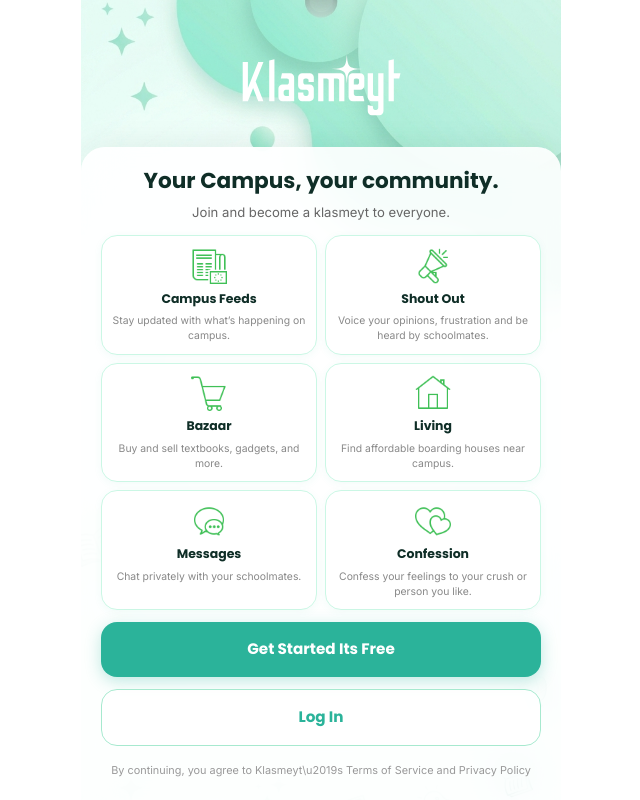
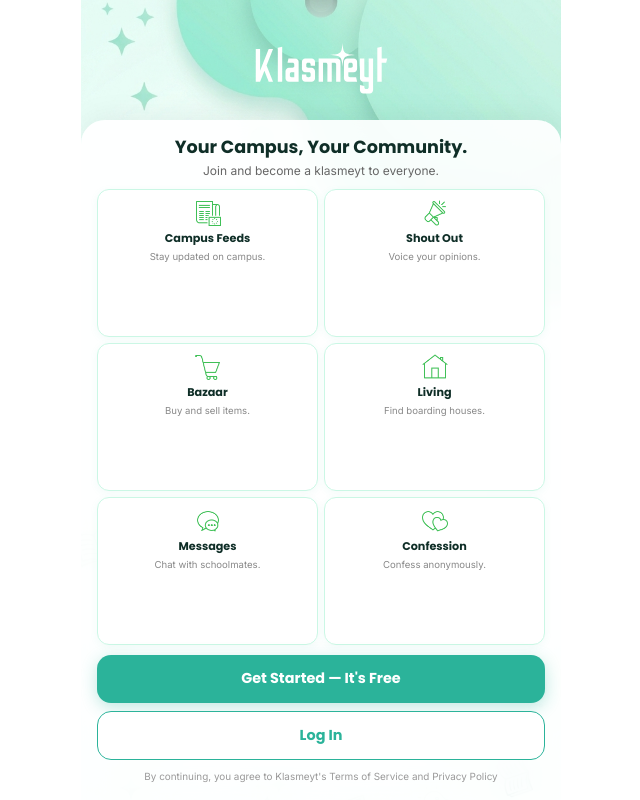
Before and after one commit to djmirontos/konek, a Next.js app: page / in a window 1280 px wide. Shown: the whole page, without its empty margins (319-959 px from the left). Built offline with nearby package versions, Linux system fonts and the light colour scheme.

Commit message:
Welcome screen: compact layout, smaller icons/fonts, Log In button now visible

```diff
--- a/src/app/page.tsx
+++ b/src/app/page.tsx
@@ -1,14 +1,14 @@
-"use client"
+'use client'
 import Link from "next/link";
 import Image from "next/image";
 
 const features = [
-  { icon: "/icon/news_green.png", title: "Campus Feeds", desc: "Stay updated with what\u2019s happening on campus." },
-  { icon: "/icon/feeds_green.png", title: "Shout Out", desc: "Voice your opinions, frustration and be heard by schoolmates." },
-  { icon: "/icon/cart_green.png", title: "Bazaar", desc: "Buy and sell textbooks, gadgets, and more." },
-  { icon: "/icon/living_green.png", title: "Living", desc: "Find affordable boarding houses near campus." },
-  { icon: "/icon/chat_green.png", title: "Messages", desc: "Chat privately with your schoolmates." },
-  { icon: "/icon/confession_green.png", title: "Confession", desc: "Confess your feelings to your crush or person you like." },
+  { icon: "/icon/news_green.png", title: "Campus Feeds", desc: "Stay updated on campus." },
+  { icon: "/icon/feeds_green.png", title: "Shout Out", desc: "Voice your opinions." },
+  { icon: "/icon/cart_green.png", title: "Bazaar", desc: "Buy and sell items." },
+  { icon: "/icon/living_green.png", title: "Living", desc: "Find boarding houses." },
+  { icon: "/icon/chat_green.png", title: "Messages", desc: "Chat with schoolmates." },
+  { icon: "/icon/confession_green.png", title: "Confession", desc: "Confess anonymously." },
 ];
 
 export default function Home() {
@@ -26,81 +26,84 @@
     }}>
 
       {/* Logo */}
-      <div style={{padding: "32px 28px 12px", textAlign: "center", display: "flex", flexDirection: "column", alignItems: "center"}}>
-        <Image src="/whitebg.svg" alt="Klasmeyt" width={180} height={50} priority style={{filter: "brightness(0) invert(1)"}} />
+      <div style={{padding: "24px 28px 10px", textAlign: "center", display: "flex", flexDirection: "column", alignItems: "center"}}>
+        <Image src="/whitebg.svg" alt="Klasmeyt" width={150} height={42} priority style={{filter: "brightness(0) invert(1)"}} />
       </div>
 
       {/* Content Card */}
       <div style={{
         flex: 1,
-        backgroundColor: "rgba(255, 255, 255, 0.9)",
+        backgroundColor: "rgba(255,255,255,0.92)",
         backdropFilter: "blur(20px)",
         WebkitBackdropFilter: "blur(20px)",
         borderRadius: "24px 24px 0 0",
-        padding: "20px 20px 0",
+        padding: "16px 16px 0",
         boxShadow: "0 -4px 30px rgba(0,0,0,0.06)",
-        display: "flex", flexDirection: "column"
+        display: "flex", flexDirection: "column",
+        overflow: "hidden"
       }}>
+
         {/* Heading */}
-        <div style={{marginBottom: "12px", textAlign: "center"}}>
+        <div style={{marginBottom: "10px", textAlign: "center"}}>
           <h1 style={{
-            fontWeight: 700, fontSize: "1.35rem", color: "#0F2E27",
-            margin: "0 0 8px", fontFamily: "var(--font-poppins), sans-serif",
+            fontWeight: 700, fontSize: "1.1rem", color: "#0F2E27",
+            margin: "0 0 4px", fontFamily: "var(--font-poppins), sans-serif",
             lineHeight: 1.3
           }}>
-            Your Campus, your community.
+            Your Campus, Your Community.
           </h1>
-          <p style={{fontSize: "0.82rem", color: "#666", margin: 0, lineHeight: 1.5}}>
+          <p style={{fontSize: "0.75rem", color: "#666", margin: 0, lineHeight: 1.4}}>
             Join and become a klasmeyt to everyone.
           </p>
         </div>
 
-        {/* Feature Grid - 2x3 uniform */}
+        {/* Feature Grid */}
         <div style={{
           display: "grid",
           gridTemplateColumns: "1fr 1fr",
-          gap: "8px",
-          marginBottom: "12px"
+          gap: "6px",
+          marginBottom: "10px",
+          flex: 1
         }}>
           {features.map((f, i) => (
             <div key={i} style={{
-              backgroundColor: "#fff", borderRadius: "16px", border: "1px solid #CBF7E5",
-              padding: "12px 10px 10px", display: "flex", flexDirection: "column",
-              alignItems: "center", gap: "6px",
+              backgroundColor: "#fff", borderRadius: "12px", border: "1px solid #CBF7E5",
+              padding: "10px 8px 8px", display: "flex", flexDirection: "column",
+              alignItems: "center", gap: "4px",
               boxShadow: "0 2px 8px rgba(43,179,154,0.06)"
             }}>
-              <Image src={f.icon} alt={f.title} width={36} height={36} />
-              <span style={{fontSize: "0.78rem", fontWeight: 700, color: "#0F2E27", textAlign: "center", fontFamily: "var(--font-poppins), sans-serif"}}>{f.title}</span>
-              <span style={{fontSize: "0.65rem", color: "#888", textAlign: "center", lineHeight: 1.4}}>{f.desc}</span>
+              <Image src={f.icon} alt={f.title} width={26} height={26} />
+              <span style={{fontSize: "0.7rem", fontWeight: 700, color: "#0F2E27", textAlign: "center", fontFamily: "var(--font-poppins), sans-serif"}}>{f.title}</span>
+              <span style={{fontSize: "0.6rem", color: "#888", textAlign: "center", lineHeight: 1.3}}>{f.desc}</span>
             </div>
           ))}
         </div>
 
         {/* CTA Buttons */}
-        <div style={{marginTop: "auto", display: "flex", flexDirection: "column", gap: "12px", paddingBottom: "calc(32px + env(safe-area-inset-bottom))"}}>
+        <div style={{display: "flex", flexDirection: "column", gap: "8px", paddingBottom: "calc(16px + env(safe-area-inset-bottom))"}}>
           <Link href="/signup" style={{
             display: "block", width: "100%", backgroundColor: "#2BB39A",
-            color: "#fff", textAlign: "center", padding: "16px",
-            borderRadius: "16px", fontWeight: 700, fontSize: "0.95rem",
+            color: "#fff", textAlign: "center", padding: "13px",
+            borderRadius: "14px", fontWeight: 700, fontSize: "0.9rem",
             textDecoration: "none", boxSizing: "border-box",
             fontFamily: "var(--font-poppins), sans-serif",
             boxShadow: "0 4px 16px rgba(43,179,154,0.3)"
           }}>
-            Get Started Its Free
+            Get Started — It's Free
           </Link>
           <Link href="/login" style={{
             display: "block", width: "100%",
-            backgroundColor: "rgba(255,255,255,0.8)",
-            color: "#2BB39A", textAlign: "center", padding: "16px",
-            borderRadius: "16px", fontWeight: 700, fontSize: "0.95rem",
+            backgroundColor: "rgba(255,255,255,0.9)",
+            color: "#2BB39A", textAlign: "center", padding: "13px",
+            borderRadius: "14px", fontWeight: 700, fontSize: "0.9rem",
             textDecoration: "none", boxSizing: "border-box",
             fontFamily: "var(--font-poppins), sans-serif",
-            border: "1.5px solid #A7E9CF"
+            border: "1.5px solid #2BB39A"
           }}>
             Log In
           </Link>
-          <p style={{textAlign: "center", fontSize: "0.68rem", color: "#999", margin: "4px 0 0", lineHeight: 1.5}}>
-            By continuing, you agree to Klasmeyt\u2019s Terms of Service and Privacy Policy
+          <p style={{textAlign: "center", fontSize: "0.62rem", color: "#999", margin: "2px 0 0", lineHeight: 1.4}}>
+            By continuing, you agree to Klasmeyt's Terms of Service and Privacy Policy
           </p>
         </div>
       </div>
```
